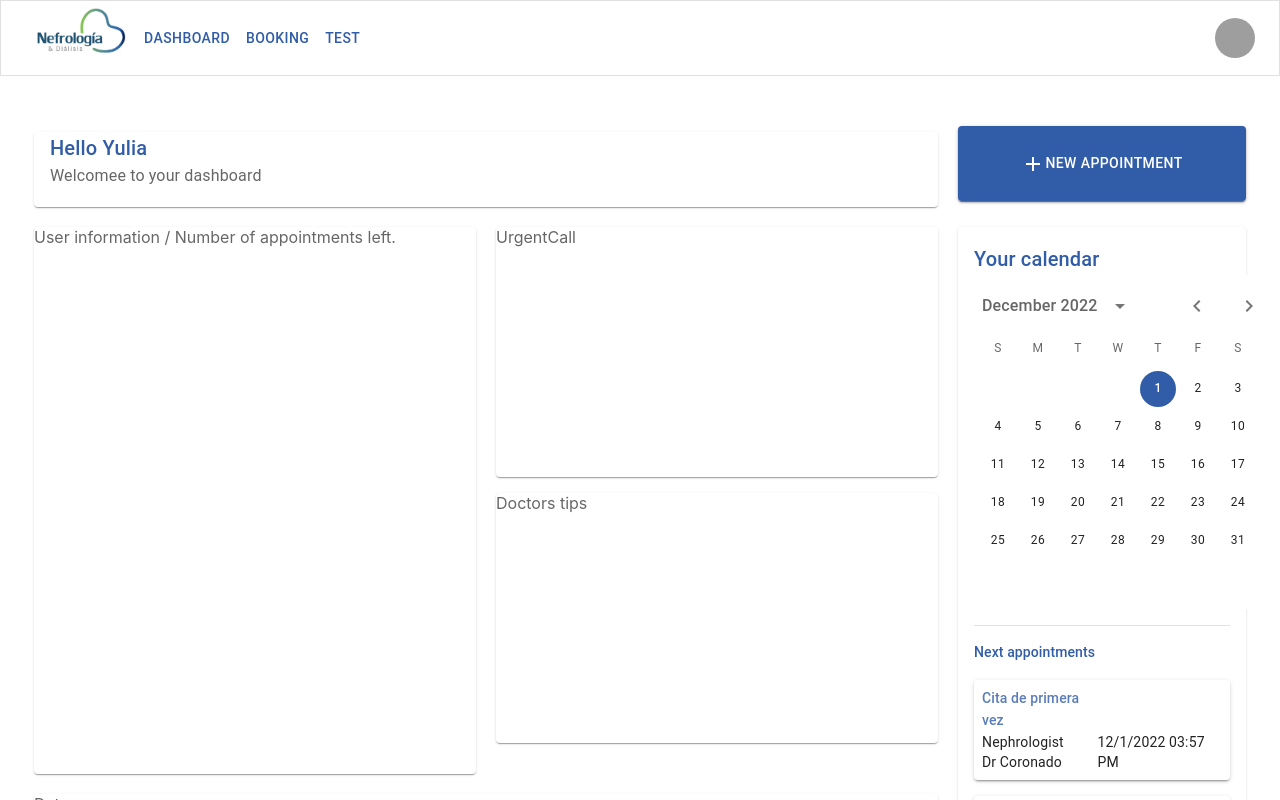
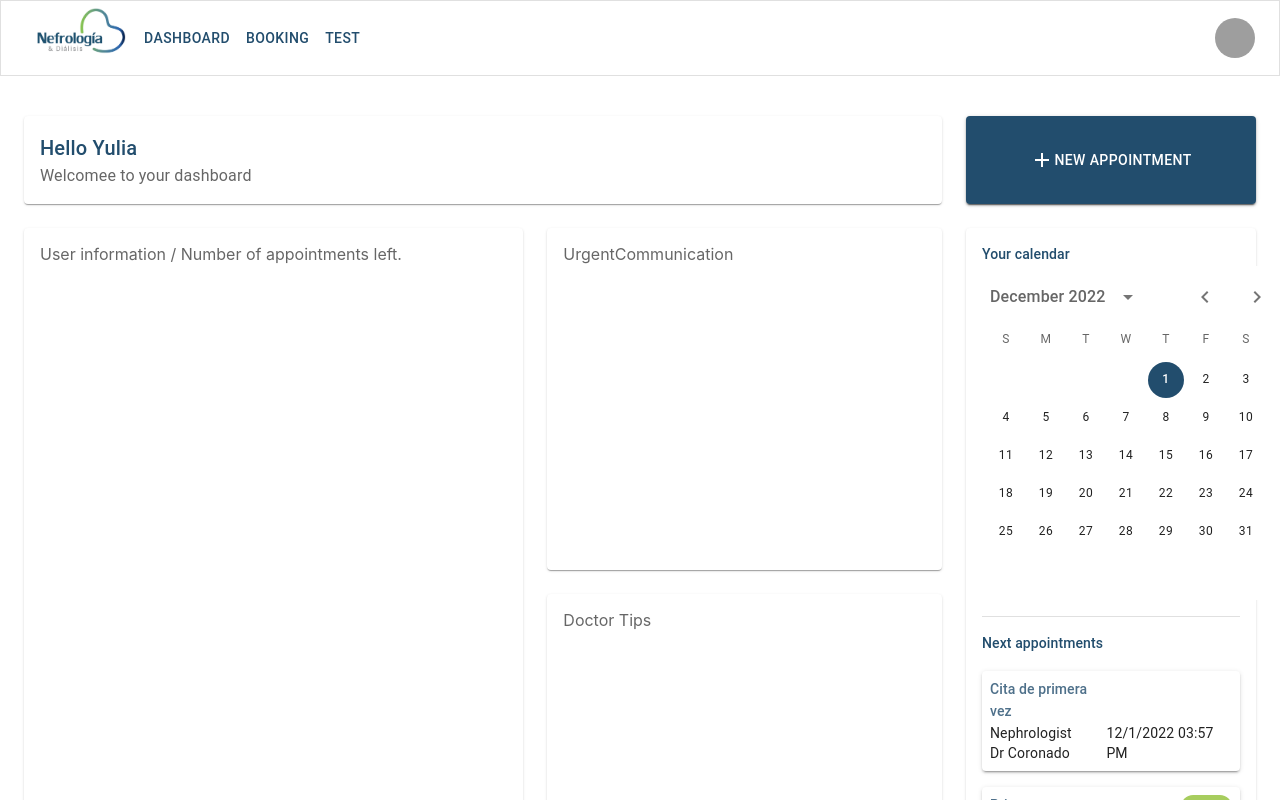
Before and after one commit to tkalejandro/POC-nefrologo-en-linea, a React (Create React App) app: page / in a window 1280 px wide. Shown: the top 800 px of the page. Built offline with nearby package versions, Linux system fonts and the light colour scheme; grey boxes are pictures that could not be loaded.

Commit message:
Grid fixed and perfect.

```diff
--- a/src/constants/DashboardGridSizes.ts
+++ b/src/constants/DashboardGridSizes.ts
@@ -3,9 +3,9 @@
  */
 const DashboardGridSizes = {
     /**
-     * 75
+     * 50
      */
-    xs: 75,
+    xs: 50,
     /**
      * 100
      */
--- a/src/pages/Dashboard/DashboardPage.tsx
+++ b/src/pages/Dashboard/DashboardPage.tsx
@@ -1,14 +1,12 @@
-import { Grid, Box, styled, Paper } from '@mui/material'
+import {  Box, styled, Paper, useMediaQuery, useTheme } from '@mui/material'
 import React from 'react'
-import { DashboardGridSizes } from '../../constants';
-import { AppointmentArea, NewAppointment, UrgentCall, Welcome } from './components';
+import { AppointmentArea, NewAppointment, UrgentCommunication, Welcome } from './components';
 
 /**
  * Users Dashboard
  * @returns
  */
 const DashboardPage = () => {
-
 
   /**
    * The idea is to have a useful dashboard for the user.
@@ -31,12 +29,15 @@ const DashboardPage = () => {
    * We could use FREE SVGs
    */
 
+  const theme = useTheme()
 
-  const spacing = 10
+  /**
+   * Item Component.
+   */
   const Item = styled(Paper)(({ theme }) => ({
     // This will give the color to all texts inside components
     color: theme.palette.text.secondary,
-    margin: spacing,
+    //margin: spacing,
     // This is the color for titles for each widget. Make sure is h2
     '& h2': {
       color: theme.palette.primary.main
@@ -46,40 +47,98 @@ const DashboardPage = () => {
     },
   }));
 
+  /**
+   * Function to repeat string information inside the grid area
+   */
+  const repeatStr = (str : string, num : number) : string => {
+    if(num < 0) {
+      return ""
+    } else if (num === 1) {
+      return `${str} `
+    } else {
+        let repeatedStr = ""
+        while(num > 0) {
+          repeatedStr += `${str} `
+          num--
+        }
+        return repeatedStr;
+    }
+  }
+
+  const gridAreaLg = `"${repeatStr("wl", 9)} ${repeatStr("na", 3)}"
+                      "${repeatStr("ui", 5)} ${repeatStr("uc", 4)} ${repeatStr("aa", 3)}"
+                      "${repeatStr("ui", 5)} ${repeatStr("dt", 4)} ${repeatStr("aa", 3)}"
+                      "${repeatStr("da", 9)} ${repeatStr("aa", 3)}"`
+
+  const gridAreaMd = `"${repeatStr("wl", 8)} ${repeatStr("na", 4)}"
+                      "${repeatStr("ui", 5)} ${repeatStr("uc", 3)} ${repeatStr("aa", 4)}"
+                      "${repeatStr("ui", 5)} ${repeatStr("dt", 3)} ${repeatStr("aa", 4)}"
+                      "${repeatStr("da", 8)} ${repeatStr("aa", 4)}"`
+
+  const gridAreaSm = `"${repeatStr("wl", 12)}"
+                      "${repeatStr("na", 12)}"
+                      "${repeatStr("aa", 12)}"
+                      "${repeatStr("ui", 12)}"
+                      "${repeatStr("uc", 12)}"
+                      "${repeatStr("dt", 12)}"
+                      "${repeatStr("da", 12)}"`
+
+  const isMd = useMediaQuery(theme.breakpoints.up('md'));
+  const isLg = useMediaQuery(theme.breakpoints.up('lg'));
+
+  /**
+   * Function to choose the grid layout.
+   * We are using vanilla grid and not material UI grid because the complexity of this GRID.
+   * This is a special case.
+   */
+  const gridAreaToUse = (): string => {
+    if (isLg) {
+      return gridAreaLg
+    } else if (isMd) {
+      return gridAreaMd
+    } else {
+      return gridAreaSm
+    }
+  }
+
+
   return (
     <Box>
-      <Grid container>
-        <Grid item xs={12} md={9}>
-          <Item>
+      <Box sx={{
+        display: 'grid',
+        gridTemplateColumns: 'repeat(12, 1fr)',
+        gap: 3,
+        gridTemplateRows: 'auto',
+        gridTemplateAreas: gridAreaToUse(),
+      }}>
+        <Item sx={{ gridArea: 'wl' }}>
           <Welcome />
         </Item>
-        </Grid>
-        <Grid item xs={12} md={3}>
-          <Item>
+        <Item sx={{ gridArea: 'na' }}>
           <NewAppointment />
         </Item>
-        </Grid>
-        <Grid item container xs={12} md={9}>
-          <Grid item xs={12} lg={6} >
-            <Item sx={{ height: `calc(100% - ${spacing * 2}px)` }}>User information / Number of appointments left.</Item>
-          </Grid>
-          <Grid item xs={12} lg={6}>
-            <Item>
-              <UrgentCall />
-            </Item>
-            <Item sx={{ height: DashboardGridSizes.md, mt: 2}}> Doctors tips</Item>
-          </Grid>
-          <Grid item xs={12}>
-            <Item sx={{ height: DashboardGridSizes.lg }}> Data</Item>
-          </Grid>
-        </Grid>
-        <Grid item xs={12} md={3}>
-          {/* This calculation is related to he number of space between row. in this grid is 2 so thats why is 20px */}
-          <Item sx={{ height: `calc(100% - ${spacing * 2}px)` }}>
+        <Item sx={{ gridArea: 'aa' }}>
           <AppointmentArea />
         </Item>
-        </Grid>
-      </Grid>
+        <Item sx={{ gridArea: 'ui' }}>
+          <Box sx={{ m: 2 }}>
+            User information / Number of appointments left.
+          </Box>
+        </Item>
+        <Item sx={{ gridArea: 'uc' }}>
+          <UrgentCommunication />
+        </Item>
+        <Item sx={{ gridArea: 'dt' }}>
+          <Box sx={{ m: 2 }}>
+            Doctor Tips
+          </Box>
+        </Item>
+        <Item sx={{ gridArea: 'da' }}>
+          <Box sx={{ m: 2 }}>
+            Data
+          </Box>
+        </Item>
+      </Box>
     </Box>
   )
 }
--- a/src/pages/Dashboard/components/AppointmentArea/AppointmentArea.tsx
+++ b/src/pages/Dashboard/components/AppointmentArea/AppointmentArea.tsx
@@ -14,7 +14,7 @@ const AppointmentArea = () => {
   return (
     <Box sx={(theme) => ({ height: '100%' })}>
       <UserCalendar />
-      <Box sx={{ p: 2 }}>
+      <Box sx={{ m: 2 }}>
         <Divider sx={{mb: 2}} />
         <Typography component="h2" variant="subtitle2">Next appointments</Typography>
         <NextAppointmentCard />
--- a/src/pages/Dashboard/components/AppointmentArea/components/UserCalendar/UserCalendar.tsx
+++ b/src/pages/Dashboard/components/AppointmentArea/components/UserCalendar/UserCalendar.tsx
@@ -16,7 +16,7 @@ const UserCalendar = () => {
 
   return (
     <Box>
-      <Typography component="h2" variant="h6" sx={{px: 2, pt: 2}}>Your calendar</Typography>
+      <Typography component="h2" variant="subtitle2" sx={{ mt: 2, mx: 2 }}>Your calendar</Typography>
       <LocalizationProvider dateAdapter={AdapterDayjs}>
         <StaticDatePicker
           displayStaticWrapperAs="desktop"
--- a/src/pages/Dashboard/components/NewAppointment/NewAppointment.tsx
+++ b/src/pages/Dashboard/components/NewAppointment/NewAppointment.tsx
@@ -1,7 +1,7 @@
 import { Box, Button } from '@mui/material'
 import React from 'react'
-import { DashboardGridSizes } from '../../../../constants'
 import AddIcon from '@mui/icons-material/Add';
+import { Link } from 'react-router-dom';
 
 //RAFCE
 
@@ -11,19 +11,20 @@ import AddIcon from '@mui/icons-material/Add';
  */
 const NewAppointment = () => {
     return (
-        <Box   sx={(theme) => ({height: DashboardGridSizes.xs, })}>
+        <Box sx={(theme) => ({ height: '100%' })}>
             <Button
+                component={Link}
+                to="/booking"
                 fullWidth
                 color="primary"
                 variant="contained"
-            sx={{height: '100%'}}
+                sx={{ height: '100%' }}
             >
                 <AddIcon />
                 {' '}
                 New appointment
             </Button>
         </Box>
-
     )
 }
 
--- a/src/pages/Dashboard/components/UrgentCall/UrgentCall.tsx
+++ /dev/null
@@ -1,16 +0,0 @@
-import { Box } from '@mui/material'
-import React from 'react'
-import { DashboardGridSizes } from '../../../../constants'
-
-const UrgentCall = () => {
-    return (
-        <Box
-            sx={{ height: DashboardGridSizes.md }}
-        >
-
-            UrgentCall
-        </Box>
-    )
-}
-
-export default UrgentCall
--- /dev/null
+++ b/src/pages/Dashboard/components/UrgentCommunication/UrgentCommunication.tsx
@@ -0,0 +1,13 @@
+import { Box } from '@mui/material'
+import React from 'react'
+
+
+const UrgentCommunication = () => {
+    return (
+        <Box sx={{m: 2}}>
+            UrgentCommunication
+        </Box>
+    )
+}
+
+export default UrgentCommunication
--- a/src/pages/Dashboard/components/Welcome/Welcome.tsx
+++ b/src/pages/Dashboard/components/Welcome/Welcome.tsx
@@ -1,6 +1,6 @@
-import {  Button, Typography, Box } from '@mui/material'
+import {  Typography, Box } from '@mui/material'
 import React from 'react'
-import { DashboardGridSizes } from '../../../../constants'
+
 
 //RAFCE
 
@@ -10,7 +10,7 @@ import { DashboardGridSizes } from '../../../../constants'
  */
 const Welcome = () => {
   return (
-    <Box sx={ (theme) => ({ height: DashboardGridSizes.xs, ml: 2, mt: 2})}>
+    <Box sx={{ m: 2}}>
         <Typography variant="h6" component="h2" sx={{}}>
             Hello Yulia
         </Typography>
--- a/src/pages/Dashboard/components/index.ts
+++ b/src/pages/Dashboard/components/index.ts
@@ -1,4 +1,4 @@
 export { default as Welcome } from './Welcome/Welcome'
 export { default as AppointmentArea } from './AppointmentArea/AppointmentArea'
 export {default as NewAppointment} from './NewAppointment/NewAppointment'
-export { default as UrgentCall} from './UrgentCall/UrgentCall'
+export { default as UrgentCommunication} from './UrgentCommunication/UrgentCommunication'
--- a/src/theme/lightTheme/lightTheme.ts
+++ b/src/theme/lightTheme/lightTheme.ts
@@ -7,25 +7,25 @@ const theme = createTheme({
   palette: {
     mode: 'light',
     primary: {
-      main: '#315da8',
+      main: '#224d6d',
     },
     secondary: {
       main: '#92c137',
     },
     error: {
-      main: '#f44336',
+      main: '#c91d1d',
     },
     warning: {
-      main: '#ff9800',
+      main: '#E8A530',
     },
     info: {
-      main: '#2196f3',
+      main: '#315da8',
     },
     success: {
-      main: '#4caf50',
+      main: '#73B234',
     },
     background: {
-      default: '#f6f5f0',
+      default: '#F2F2F3',
       paper: '#fff',
     },
     divider: 'rgba(0,0,0,0.12)',
```
Lines whose indentation alone changed are shown as unchanged.
